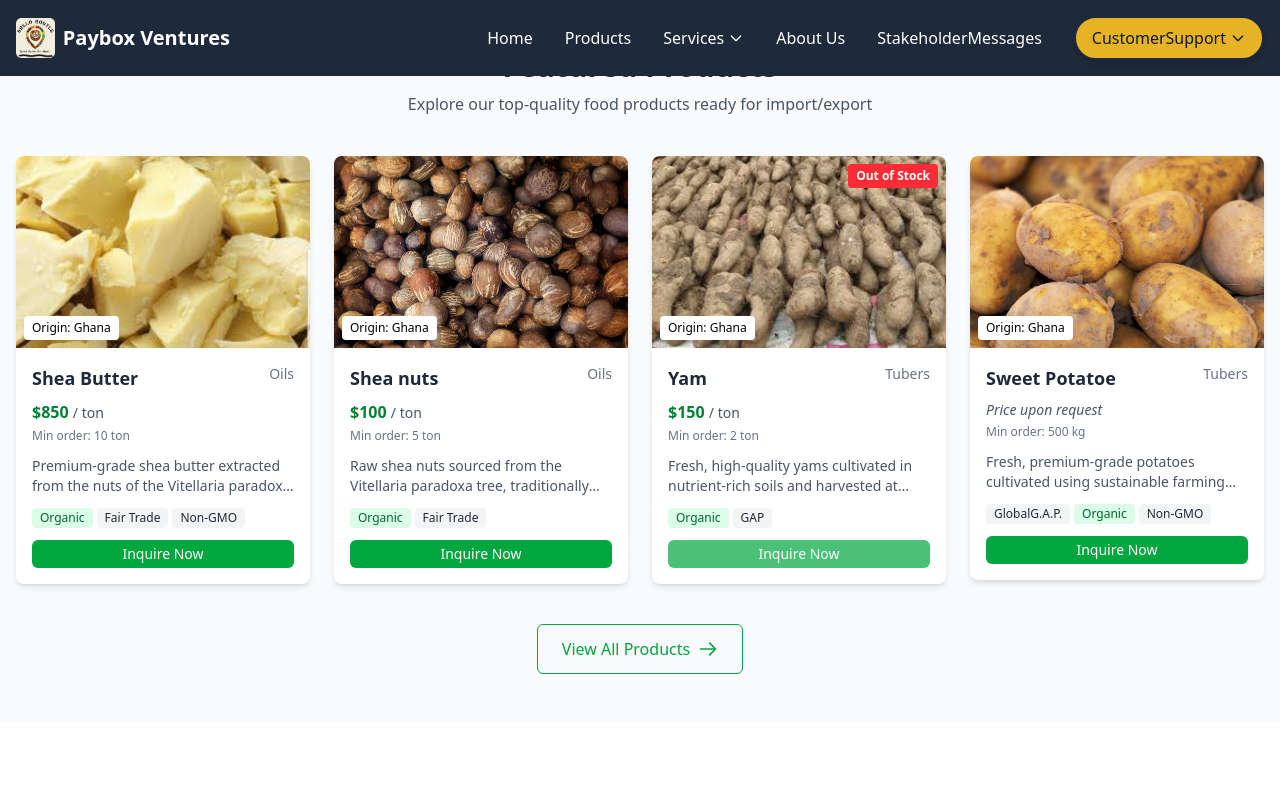
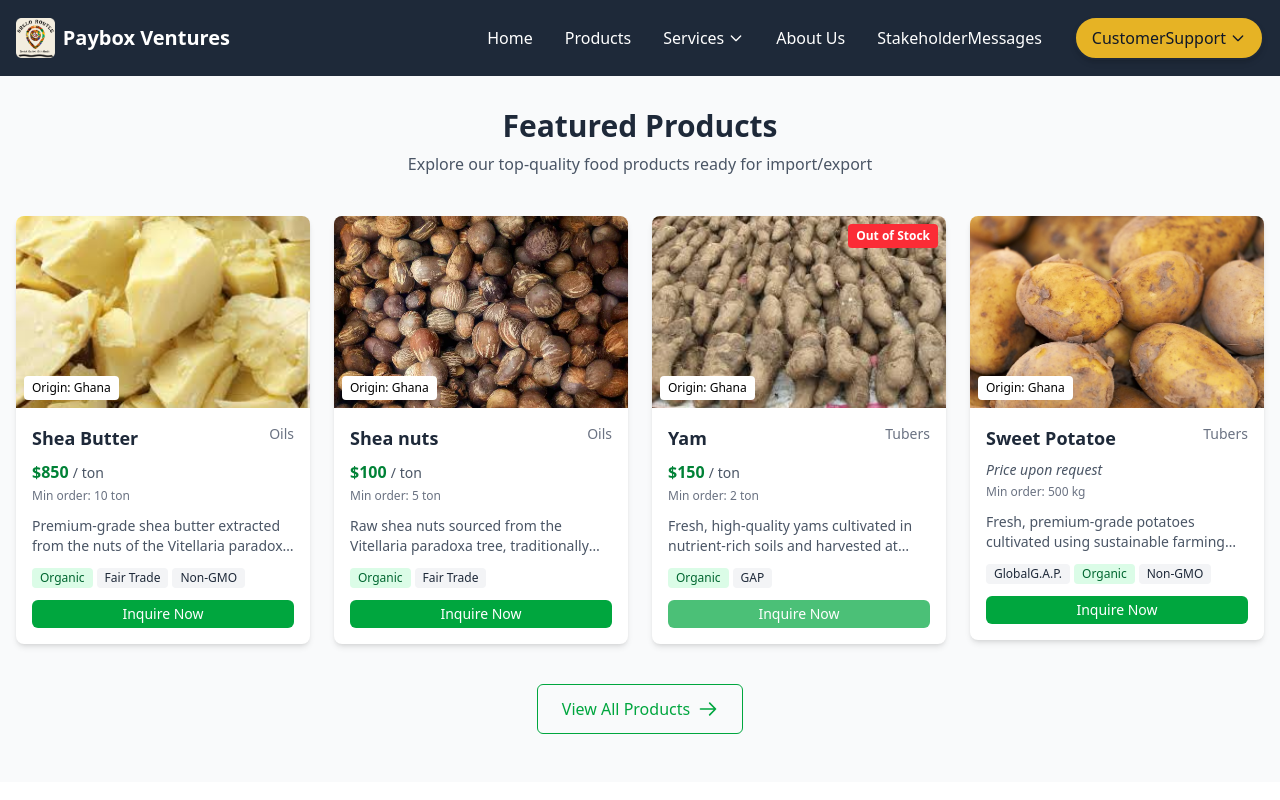
Before and after one commit to qwamedrew/Paybox-Royal-Ventures, a React (Vite) app: page /showcase in a window 1280 px wide. Shown: the top 800 px of the page. Built offline with nearby package versions, Linux system fonts and the light colour scheme.

Commit message:
presentation edit

```diff
--- a/src/components/FeaturedProduct.jsx
+++ b/src/components/FeaturedProduct.jsx
@@ -6,7 +6,7 @@ const FeaturedProducts = ({ products, onInquire, onProductSelect }) => {
   const featuredProducts = products.slice(0, 4);
 
   return (
-    <section className="py-12 bg-gray-50">
+    <section className="py-12 mt-15 bg-gray-50">
       <div className="container mx-auto px-4">
         <div className="text-center mb-10">
           <h2 className="text-3xl font-bold text-gray-800">Featured Products</h2>
```
